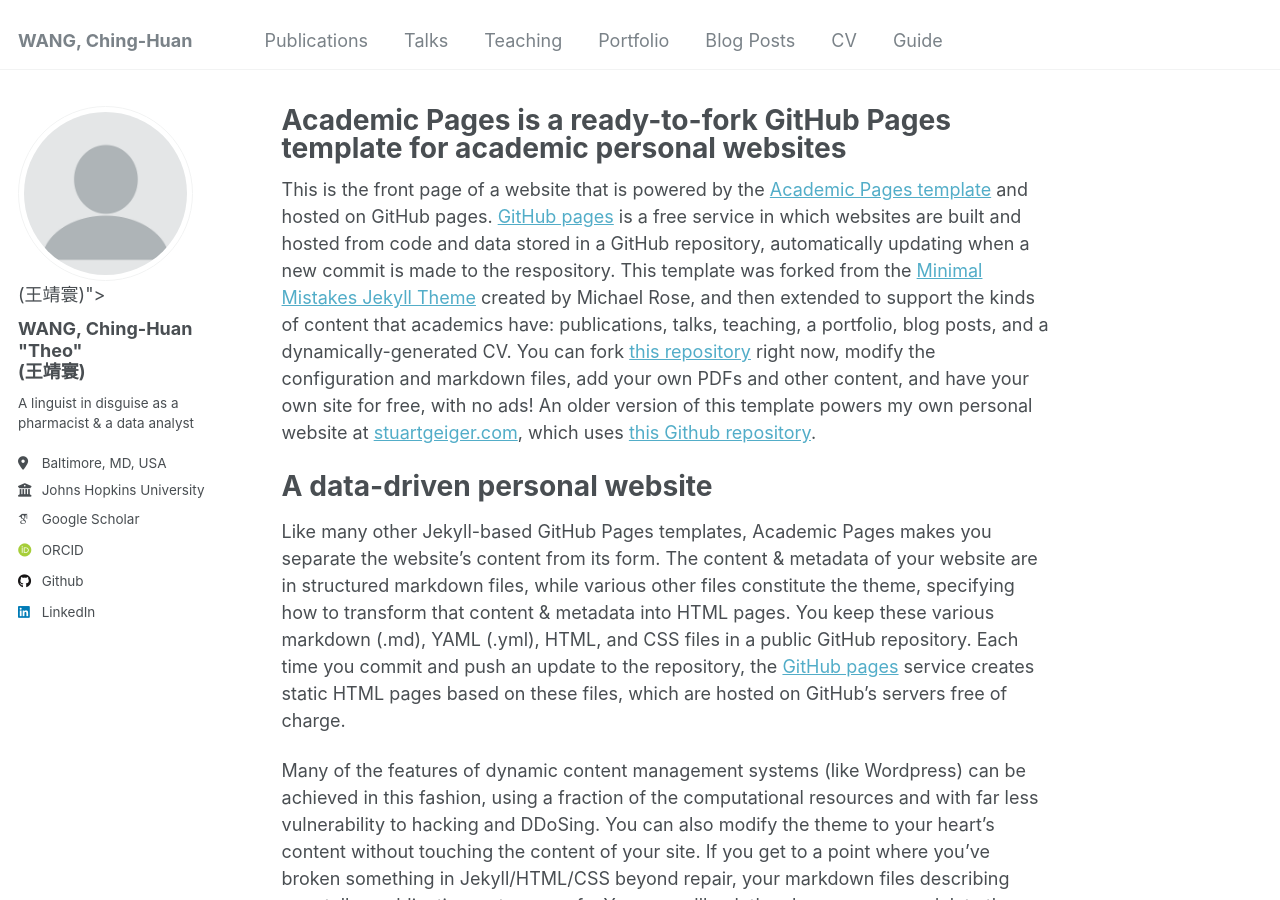
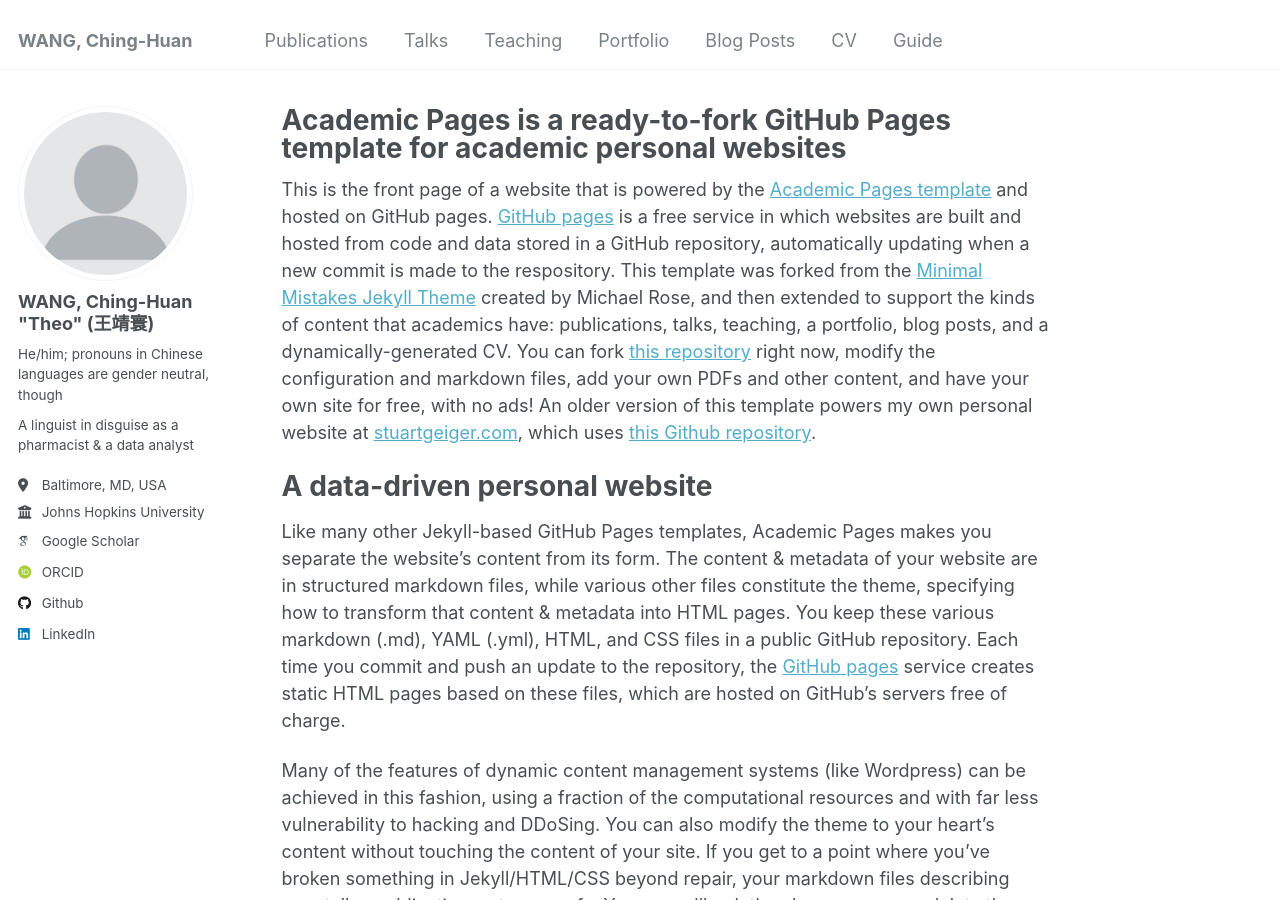
Before and after one commit to stvrt/stvrt.github.io, a Jekyll site: the page built from _pages/about.md, in a window 1280 px wide and 900 px high. Built offline with Jekyll 4.4.1, drawn with Linux system fonts in a browser that asks for light colours; some web fonts are replaced.

Commit message:
Update _config.yml
修改格式亂掉

```diff
--- a/_config.yml
+++ b/_config.yml
@@ -22,8 +22,8 @@ repository               : "stvrts/stvrt.github.io"
 author:
   # Biographic information
   avatar           : "profile.png"
-  name             : 'WANG, Ching-Huan "Theo"<br>(王靖寰)'
-  pronouns         : # example: "she/her"
+  name             : 'WANG, Ching-Huan "Theo" (王靖寰)'
+  pronouns         : "He/him; pronouns in Chinese languages are gender neutral, though"
   bio              : "A linguist in disguise as a pharmacist & a data analyst"
   location         : "Baltimore, MD, USA"
   employer         : "Johns Hopkins University"
```
